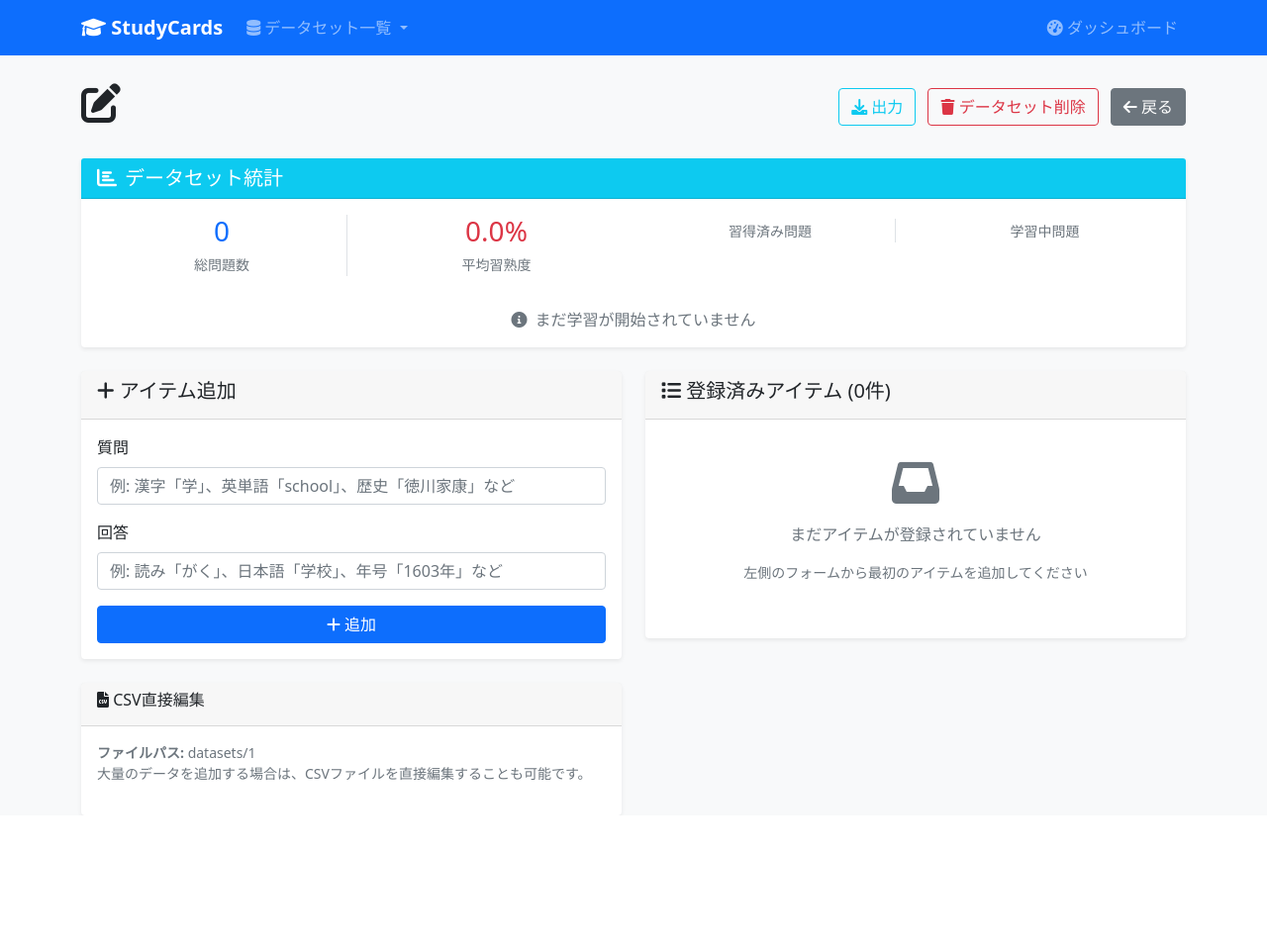
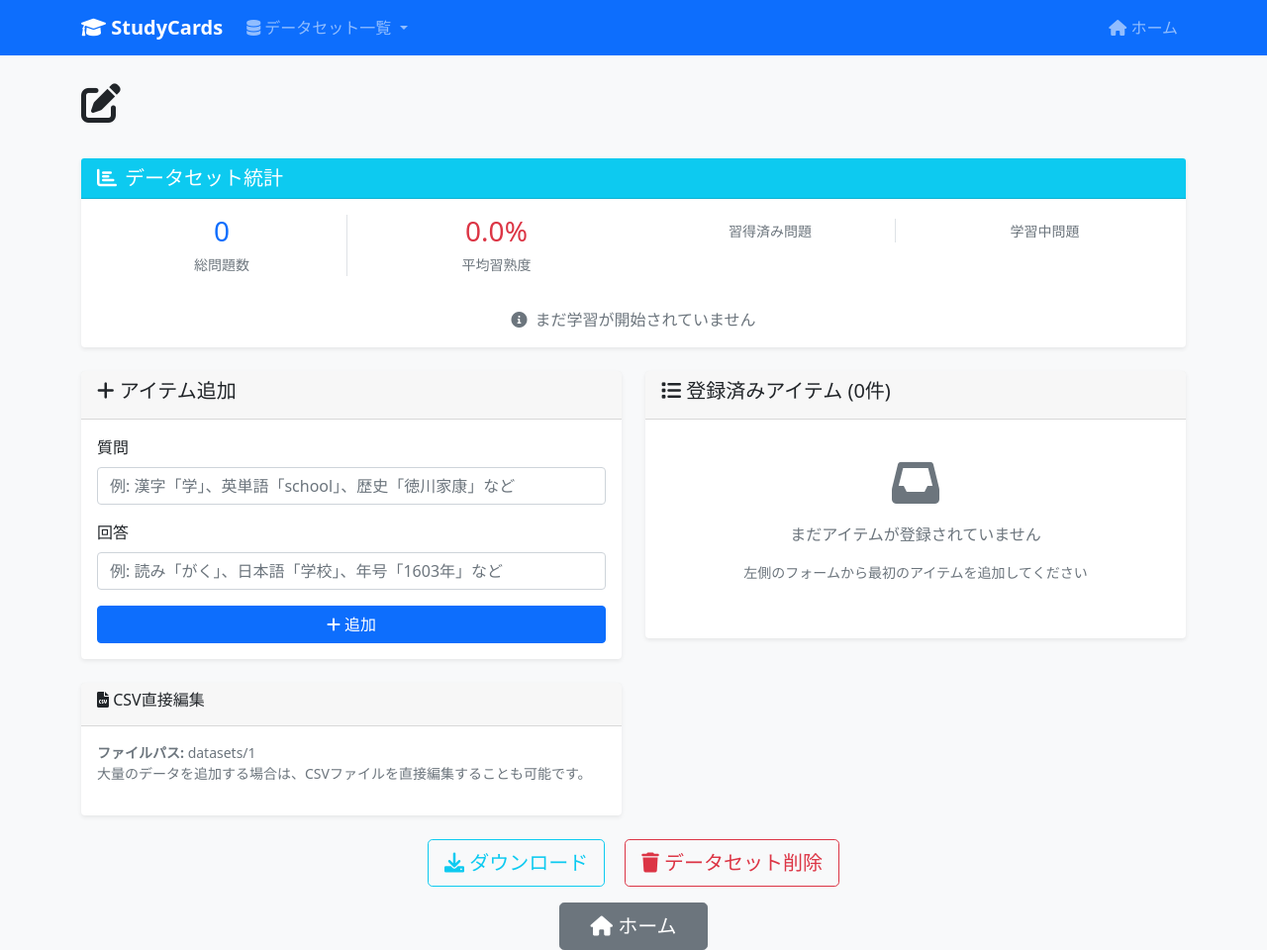
Before and after one commit to tak-s/study-cards, a Flask app: page /edit_dataset/1 in a window 1280 px wide. Shown: the whole page at 99% size. Before the commit the page ends 824 px from the top, so only its background shows below. Run offline with Flask 3, Linux system fonts and the light colour scheme; data that the repository does not hold is empty.

Commit message:
feat: Add home button and improve navigation across multiple templates

```diff
--- a/app.py
+++ b/app.py
@@ -264,6 +264,23 @@ def get_datasets():
                 'path': os.path.join(DATASETS_DIR, filename),
                 'stats': stats
             })
+
+    # 日本語対応の名前順でソート
+    import locale
+    try:
+        # 日本語ロケールを設定（利用可能な場合）
+        locale.setlocale(locale.LC_ALL, 'ja_JP.UTF-8')
+    except locale.Error:
+        try:
+            # フォールバック: C.UTF-8ロケール
+            locale.setlocale(locale.LC_ALL, 'C.UTF-8')
+        except locale.Error:
+            # フォールバック: デフォルトロケール
+            pass
+
+    # 名前でソート（日本語対応）
+    datasets.sort(key=lambda x: locale.strxfrm(x['name']))
+
     return datasets
 
 def get_dataset_stats(data_or_filename):
--- a/templates/base.html
+++ b/templates/base.html
@@ -80,7 +80,7 @@
                 <ul class="navbar-nav ms-auto">
                     <li class="nav-item">
                         <a class="nav-link" href="{{ url_for('index') }}">
-                            <i class="fas fa-tachometer-alt"></i> ダッシュボード
+                            <i class="fas fa-home"></i> ホーム
                         </a>
                     </li>
                 </ul>
--- a/templates/create_dataset.html
+++ b/templates/create_dataset.html
@@ -30,7 +30,7 @@
 
                     <div class="d-grid gap-2 d-md-flex justify-content-md-end">
                         <a href="{{ url_for('index') }}" class="btn btn-secondary">
-                            <i class="fas fa-arrow-left"></i> 戻る
+                            <i class="fas fa-home"></i> ホーム
                         </a>
                         <button type="submit" class="btn btn-primary">
                             <i class="fas fa-save"></i> 作成
--- a/templates/edit_dataset.html
+++ b/templates/edit_dataset.html
@@ -7,18 +7,6 @@
     <div class="col-12">
         <div class="d-flex justify-content-between align-items-center mb-4">
             <h1><i class="fas fa-edit"></i> {{ dataset_name }}</h1>
-            <div>
-                <a href="{{ url_for('export_dataset', filename=filename) }}" class="btn btn-outline-info me-2">
-                    <i class="fas fa-download"></i> 出力
-                </a>
-                <button type="button" class="btn btn-outline-danger me-2"
-                        onclick="confirmDeleteDataset('{{ dataset_name }}', '{{ filename }}')">
-                    <i class="fas fa-trash"></i> データセット削除
-                </button>
-                <a href="{{ url_for('index') }}" class="btn btn-secondary">
-                    <i class="fas fa-arrow-left"></i> 戻る
-                </a>
-            </div>
         </div>
 
         <!-- 統計情報カード -->
@@ -218,18 +206,8 @@
 
     <div class="col-md-6">
         <div class="card">
-            <div class="card-header d-flex justify-content-between align-items-center">
+            <div class="card-header">
                 <h5><i class="fas fa-list"></i> 登録済みアイテム ({{ data|length }}件)</h5>
-                {% if data %}
-                <div class="btn-group" role="group">
-                    <a href="{{ url_for('online_test_setup', filename=filename) }}" class="btn btn-info btn-sm">
-                        <i class="fas fa-laptop"></i> オンラインテスト
-                    </a>
-                    <a href="{{ url_for('generate_quiz', filename=filename) }}" class="btn btn-success btn-sm">
-                        <i class="fas fa-file-pdf"></i> PDF作成
-                    </a>
-                </div>
-                {% endif %}
             </div>
             <div class="card-body">
                 {% if data %}
@@ -305,6 +283,76 @@
         </div>
     </div>
 </div>
+
+<!-- テスト機能ボタン -->
+{% if data %}
+<div class="row">
+    <div class="col-12">
+        <div class="card mt-4">
+            <div class="card-body">
+                <h5 class="card-title text-center mb-3">
+                    <i class="fas fa-play-circle me-2"></i>テスト機能
+                </h5>
+                <div class="row g-3">
+                    <div class="col-md-4">
+                        <div class="d-grid">
+                            <a href="{{ url_for('online_test_setup', filename=filename, test_type='quick_10') }}"
+                               class="btn btn-warning btn-lg">
+                                <i class="fas fa-bolt me-2"></i>クイック10
+                                <small class="d-block mt-1">習熟度の低い10問</small>
+                            </a>
+                        </div>
+                    </div>
+                    <div class="col-md-4">
+                        <div class="d-grid">
+                            <a href="{{ url_for('online_test_setup', filename=filename) }}"
+                               class="btn btn-info btn-lg">
+                                <i class="fas fa-laptop me-2"></i>オンラインテスト
+                                <small class="d-block mt-1">カスタムテスト</small>
+                            </a>
+                        </div>
+                    </div>
+                    <div class="col-md-4">
+                        <div class="d-grid">
+                            <a href="{{ url_for('generate_quiz', filename=filename) }}"
+                               class="btn btn-success btn-lg">
+                                <i class="fas fa-file-pdf me-2"></i>PDF作成
+                                <small class="d-block mt-1">印刷用テスト</small>
+                            </a>
+                        </div>
+                    </div>
+                </div>
+            </div>
+        </div>
+    </div>
+</div>
+{% endif %}
+
+<!-- データセット管理ボタン -->
+<div class="container-fluid mt-4">
+    <div class="row justify-content-center">
+        <div class="col-auto">
+            <a href="{{ url_for('export_dataset', filename=filename) }}" class="btn btn-outline-info btn-lg me-3">
+                <i class="fas fa-download"></i> ダウンロード
+            </a>
+            <button type="button" class="btn btn-outline-danger btn-lg"
+                    onclick="confirmDeleteDataset('{{ dataset_name }}', '{{ filename }}')">
+                <i class="fas fa-trash"></i> データセット削除
+            </button>
+        </div>
+    </div>
+</div>
+
+<!-- ホームボタン -->
+<div class="container-fluid mt-3">
+    <div class="row justify-content-center">
+        <div class="col-auto">
+            <a href="{{ url_for('index') }}" class="btn btn-secondary btn-lg" style="min-width: 150px;">
+                <i class="fas fa-home"></i> ホーム
+            </a>
+        </div>
+    </div>
+</div>
 {% endblock %}
 
 {% block scripts %}
--- a/templates/import_dataset.html
+++ b/templates/import_dataset.html
@@ -30,7 +30,7 @@
 
                     <div class="d-grid gap-2 d-md-flex justify-content-md-end">
                         <a href="{{ url_for('index') }}" class="btn btn-secondary">
-                            <i class="fas fa-arrow-left"></i> 戻る
+                            <i class="fas fa-home"></i> ホーム
                         </a>
                         <button type="submit" class="btn btn-primary">
                             <i class="fas fa-upload"></i> インポート
```
Also changed, not shown: templates/generate_quiz.html (+8 -5 lines), templates/index.html (+4 -4 lines), templates/input_results.html (+1 -20 lines), templates/online_test_setup.html (+7 -38 lines).
